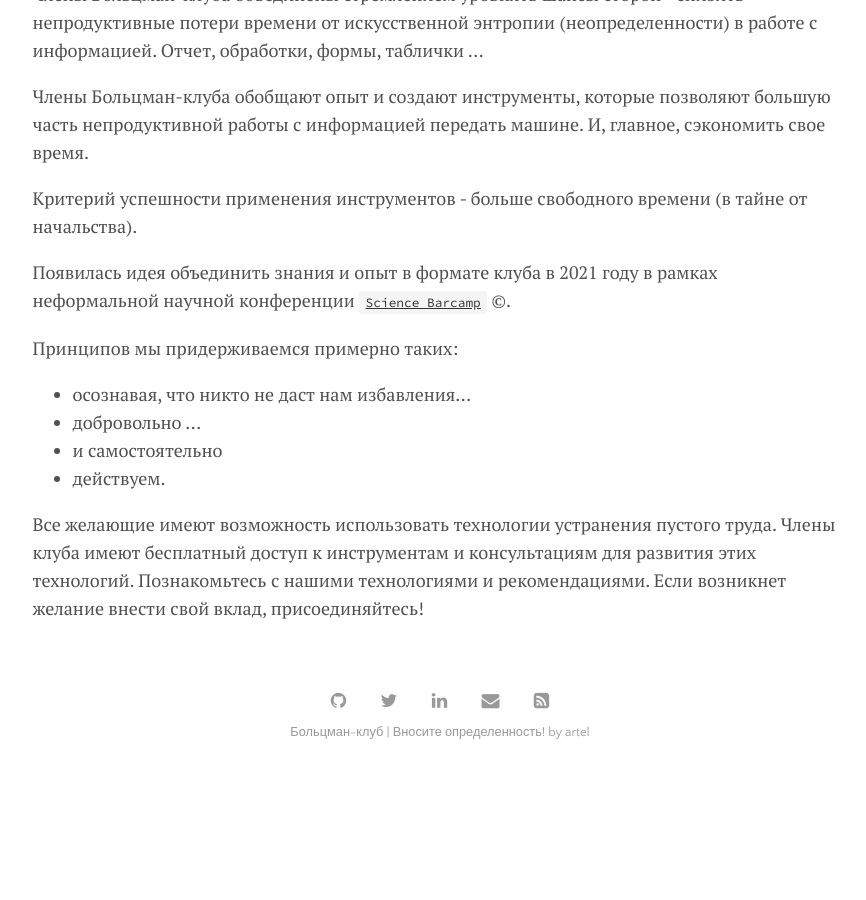
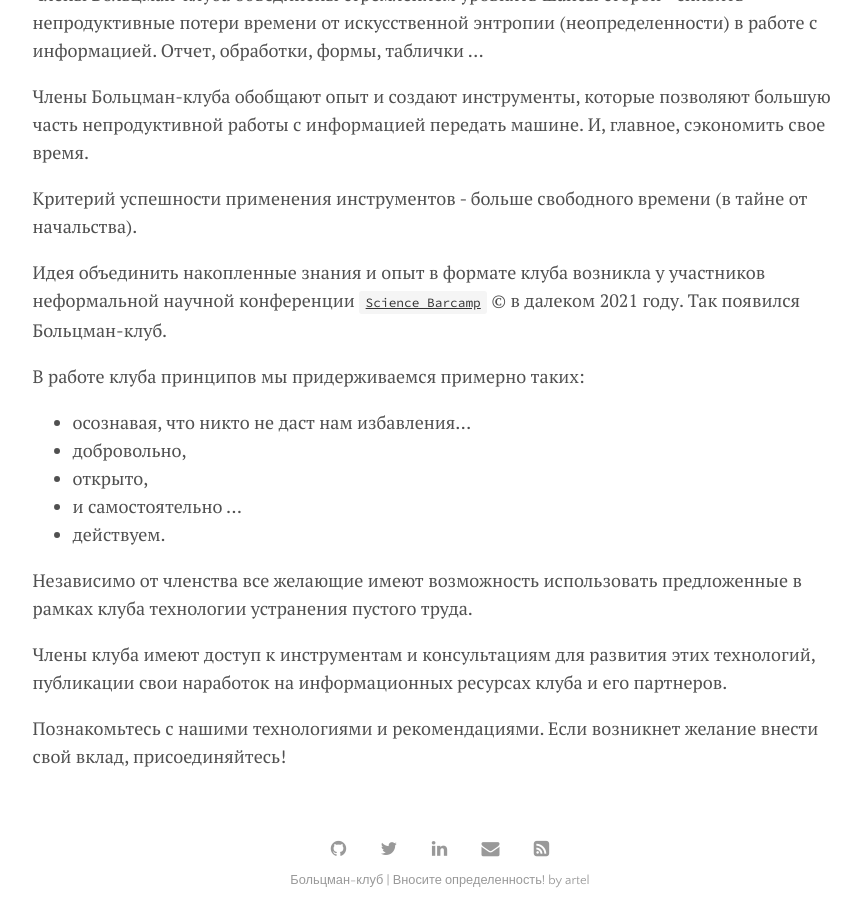
Before and after one commit to kontur32/Boltzmann, a Jekyll site: the page built from menu/о-клубе.md, in a window 1280 px wide and 900 px high, scrolled down 1811 px. Shown: the whole window, without its empty margins (200-1066 px from the left). Built offline with Jekyll 4.4.1, drawn with Linux system fonts in a browser that asks for light colours; before the commit the page ends 2589 px from its top, so only the background shows below that.

Commit message:
правки

```diff
--- a/menu/о-клубе.md
+++ b/menu/о-клубе.md
@@ -33,15 +33,18 @@ permalink: /about
 
 Критерий успешности применения инструментов - больше свободного времени (в тайне от начальства).
 
-Появилась идея объединить знания и опыт в формате клуба в 2021 году в рамках неформальной научной конференции  [`Science Barcamp`](https://science-barcamp.ru/topic_2) &copy;.
+Идея объединить накопленные знания и опыт в формате клуба возникла у участников неформальной научной конференции [`Science Barcamp`](https://science-barcamp.ru/topic_2) &copy; в далеком 2021 году. Так появился Больцман-клуб.
 
-Принципов мы придерживаемся примерно таких:
+В работе клуба принципов мы придерживаемся примерно таких:
 
 - осознавая, что никто не даст нам избавления...
-- добровольно ...
-- и самостоятельно
+- добровольно,
+- открыто,
+- и самостоятельно ...
 - действуем.
 
-Все желающие имеют возможность использовать технологии устранения пустого труда.
-Члены клуба имеют бесплатный доступ к инструментам и консультациям для развития этих технологий.
+Независимо от членства все желающие имеют возможность использовать предложенные в рамках клуба технологии устранения пустого труда.
+
+Члены клуба имеют доступ к инструментам и консультациям для развития этих технологий, публикации свои наработок на информационных ресурсах клуба и его партнеров.
+
 Познакомьтесь с нашими технологиями и рекомендациями. Если возникнет желание внести свой вклад, присоединяйтесь!
```
